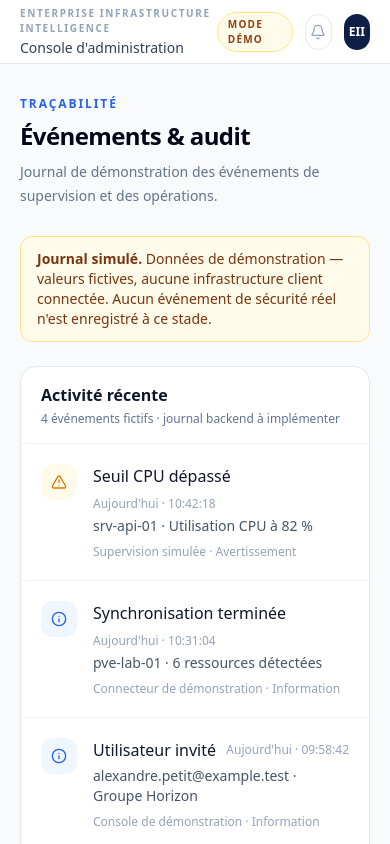
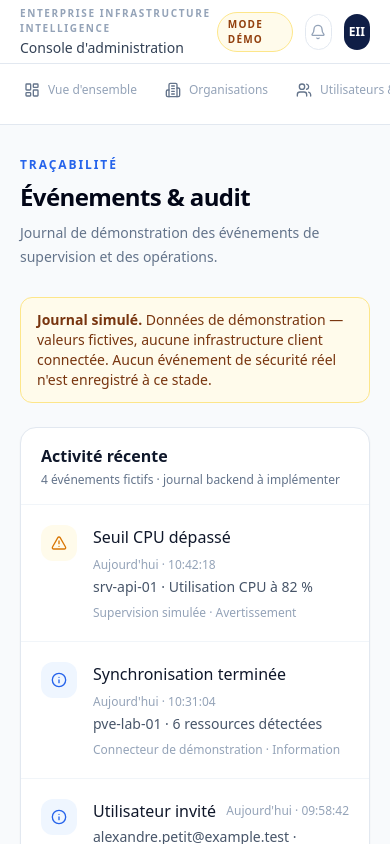
Before and after one commit to BVDMANN/enterprise-infrastructure-intelligence, a Next.js app in the folder apps/web/: page /audit in a window 390 px wide. Shown: the top 844 px of the page. Built offline with nearby package versions, Linux system fonts and the light colour scheme.

Commit message:
fix(web): add mobile navigation and French copy

```diff
--- a/apps/web/components/app-shell.tsx
+++ b/apps/web/components/app-shell.tsx
@@ -36,7 +36,7 @@ export function AppShell({ children }: { children: React.ReactNode }) {
             </div>
             <p className="mt-2 text-[11px] leading-5 text-slate-500">
               Les données métier affichées sont simulées. Aucune infrastructure
-              client n'est connectée.
+              client n&apos;est connectée.
             </p>
           </div>
           <p className="px-2 pt-4 text-[10px] text-slate-600">
@@ -52,7 +52,7 @@ export function AppShell({ children }: { children: React.ReactNode }) {
               Enterprise Infrastructure Intelligence
             </p>
             <p className="mt-0.5 text-sm font-medium text-slate-700">
-              Console d'administration
+              Console d&apos;administration
             </p>
           </div>
           <div className="flex items-center gap-3">
@@ -72,6 +72,10 @@ export function AppShell({ children }: { children: React.ReactNode }) {
           </div>
         </header>
 
+        <div className="border-b border-slate-200 bg-white py-2 lg:hidden">
+          <SidebarNav />
+        </div>
+
         <main className="mx-auto max-w-7xl px-5 py-8 md:px-8 lg:px-10">
           {children}
         </main>
```
